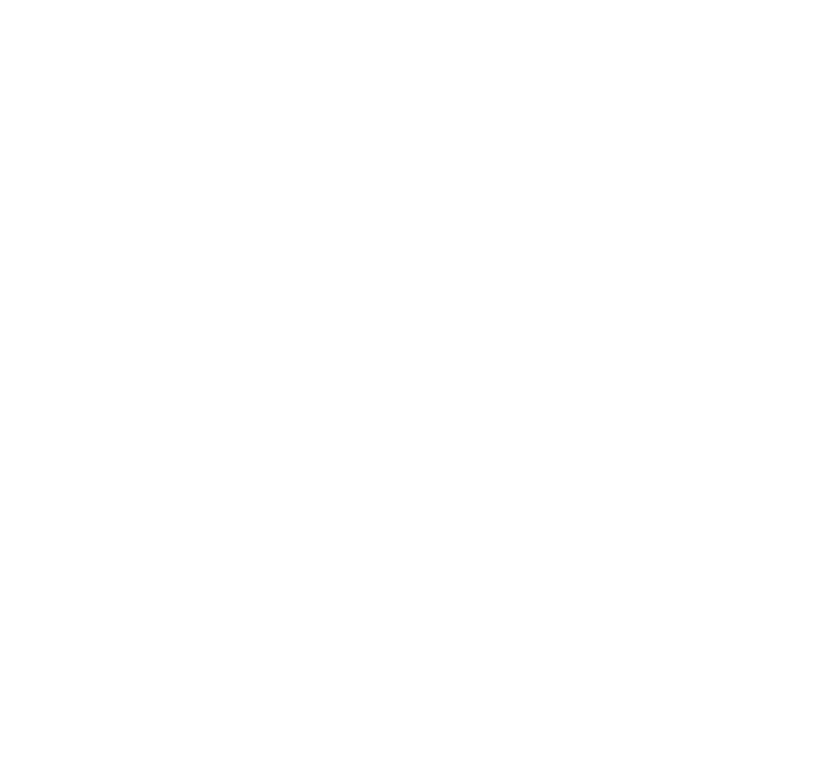
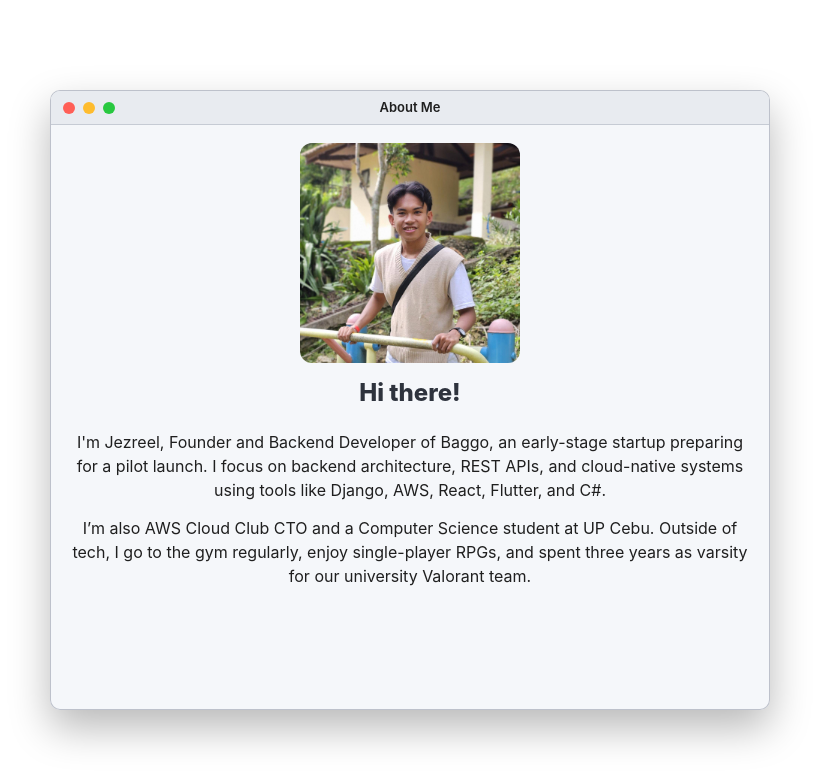
Before and after one commit to conxant0/resumeMiniProj, a Vue app in the folder vueResume/: page /about in a window 1280 px wide. Before the commit this address had no page. Shown: the top 784 px of the page, without its empty margins (90-909 px from the left). Built offline with nearby package versions, Linux system fonts and the light colour scheme.

Commit message:
feat: added /about route

```diff
--- a/vueResume/src/router/index.js
+++ b/vueResume/src/router/index.js
@@ -1,11 +1,17 @@
 import { createRouter, createWebHistory } from 'vue-router'
 import Desktop from '../components/Desktop.vue'
+import AboutView from '../views/AboutView.vue'
 
 const routes = [
   {
     path: '/',
     name: 'Desktop',
     component: Desktop
+  },
+  {
+    path: '/about',
+    name: 'About',
+    component: AboutView
   }
 ]
 
--- /dev/null
+++ b/vueResume/src/views/AboutView.vue
@@ -0,0 +1,11 @@
+<script setup>
+import WindowChrome from "../components/WindowChrome.vue";
+import AboutWindow from "../components/windows/AboutWindow.vue";
+import { aboutSection } from "../data/portfolio";
+</script>
+
+<template>
+  <WindowChrome id="about" title="About Me" :x="140" :y="90" :z-index="3">
+    <AboutWindow v-bind="aboutSection" />
+  </WindowChrome>
+</template>
```
